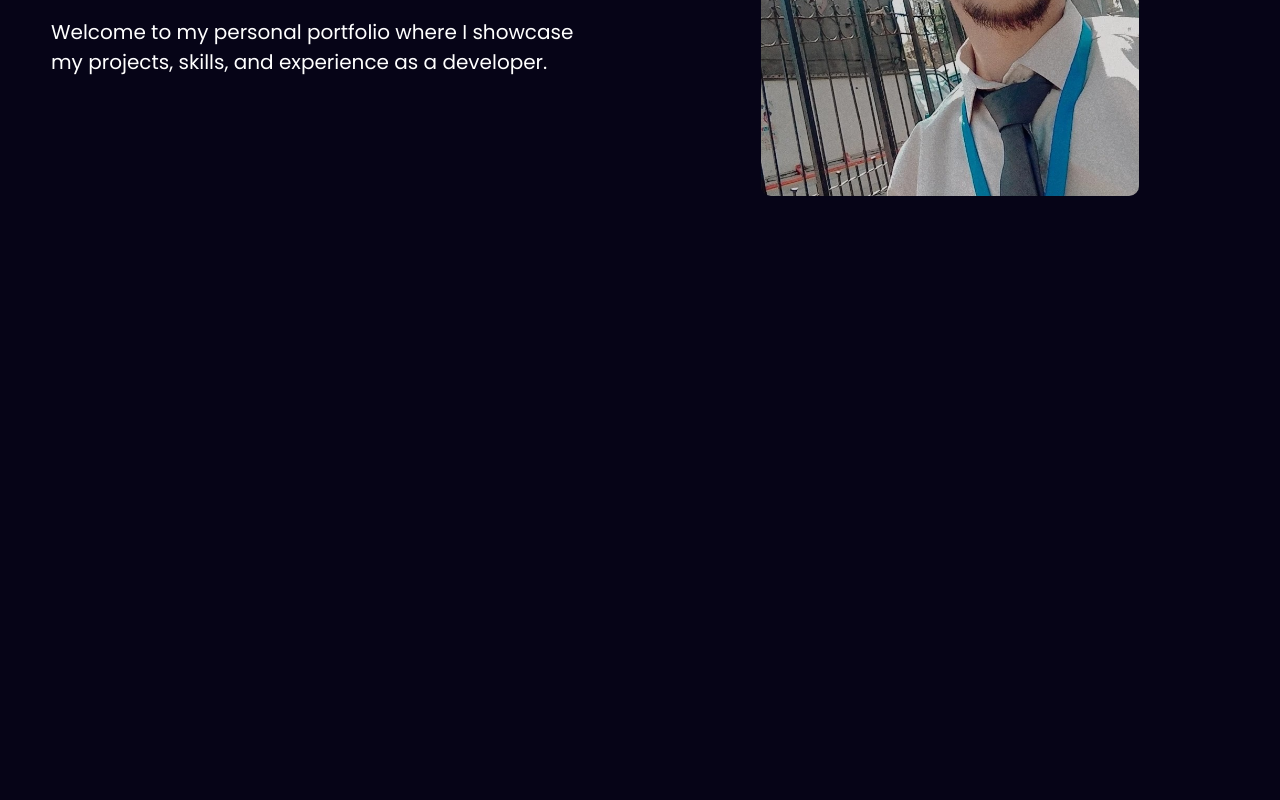
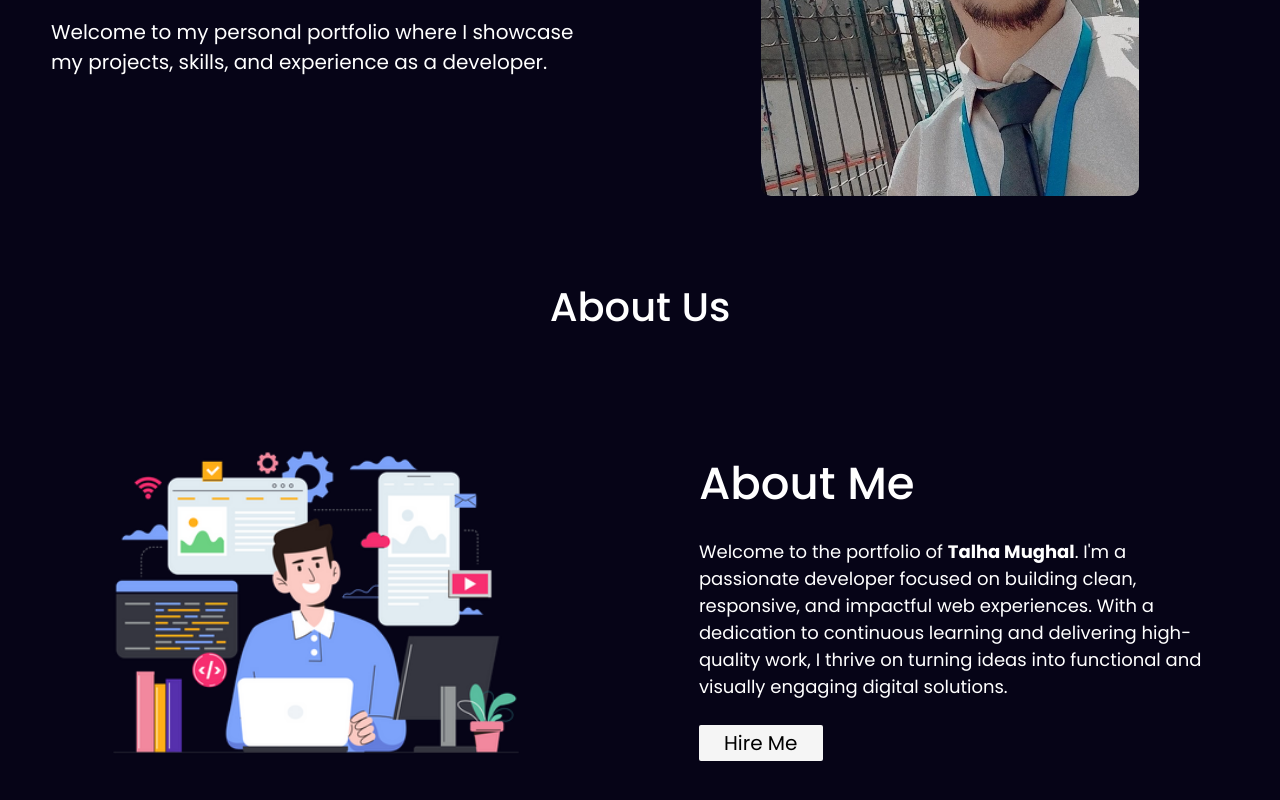
Before and after one commit to thegittyuser/Personal-Portfolio, a React (Vite) app: page / in a window 1280 px wide. Shown: the part 358-1158 px from the top of the page. Before the commit the page ends 800 px from the top, so only its background shows below. Built offline with nearby package versions, Linux system fonts and the light colour scheme.

Commit message:
About End

```diff
--- a/src/App.jsx
+++ b/src/App.jsx
@@ -1,3 +1,4 @@
+import About from "./Components/About.jsx";
 import Header from "./Components/Header.jsx";
 import Hero from "./Components/Hero.jsx";
 
@@ -6,6 +7,7 @@ function App() {
     <>
       <Header />
       <Hero/>
+      <About/>
     </>
   );
 }
--- a/src/Components/About.jsx
+++ b/src/Components/About.jsx
@@ -1,5 +1,30 @@
-import "./about.css";
+import aboutImage from "../assets/images/about-img.webp";
+import "./css/about.css";
 
-function About() {}
+function About() {
+  return (
+    <>
+      <section className="about">
+        <h2>About Us</h2>
+        <div className="about-container">
+          <div className="about-image">
+            <img src={aboutImage} alt="About Image" />
+          </div>
+          <div className="about-text">
+            <h2>About Me</h2>
+            <p>
+              Welcome to the portfolio of <strong>Talha Mughal</strong>. I'm a
+              passionate developer focused on building clean, responsive, and
+              impactful web experiences. With a dedication to continuous
+              learning and delivering high-quality work, I thrive on turning
+              ideas into functional and visually engaging digital solutions.
+            </p>
+            <button>Hire Me</button>
+          </div>
+        </div>
+      </section>
+    </>
+  );
+}
 
 export default About;
--- /dev/null
+++ b/src/Components/css/about.css
@@ -0,0 +1,63 @@
+.about {
+  width: 100%;
+  height: auto;
+  padding: 20px;
+  /* border: 2px solid yellow; */
+  display: flex;
+  flex-direction: column;
+  justify-content: center;
+  align-items: center;
+}
+
+.about h2 {
+  font-size: 40px;
+  font-weight: 500;
+}
+
+.about .about-container {
+  width: 95%;
+  height: auto;
+  /* border: 1px solid white; */
+  display: flex;
+  justify-content: space-between;
+  align-items: center;
+  flex-wrap: wrap;
+}
+
+.about .about-container .about-image {
+  width: 45%;
+  /* border: 1px solid greenyellow; */
+}
+
+.about .about-container .about-image img {
+  width: 100%;
+}
+
+.about .about-container .about-text {
+  width: 45%;
+  /* border: 1px solid greenyellow; */
+}
+
+.about .about-container .about-text h2 {
+  font-size: 45px;
+}
+
+.about .about-container .about-text p {
+  font-size: 18px;
+  margin-top: 20px;
+}
+
+.about .about-container .about-text button {
+  font-size: 20px;
+  padding: 3px 25px;
+  margin-top: 25px;
+  background-color: #f5f5f5;
+  border: none;
+  border-radius: 2px;
+  transition: all 0.2s ease-in-out;
+}
+
+.about .about-container .about-text button:hover {
+  border-radius: 50px;
+  cursor: pointer;
+}
--- a/src/Components/css/header.css
+++ b/src/Components/css/header.css
@@ -3,7 +3,7 @@
   height: 100px;
   position: sticky;
   top: 0;
-  z-index: 30;
+  z-index: 999;
   background-color: rgba(0, 0, 0, 0.1);
   backdrop-filter: blur(50px);
   display: flex;
```
Also changed, not shown: src/assets/images/about-img.webp (added).
